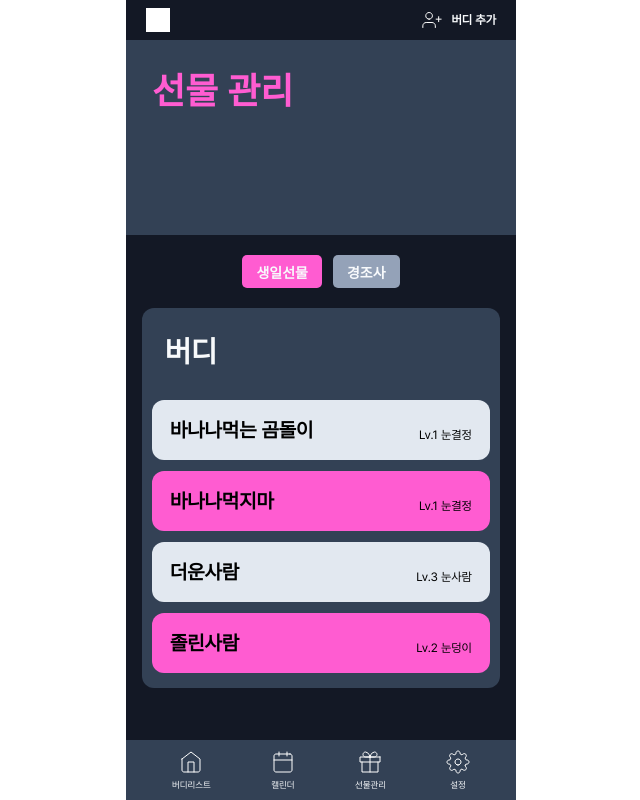
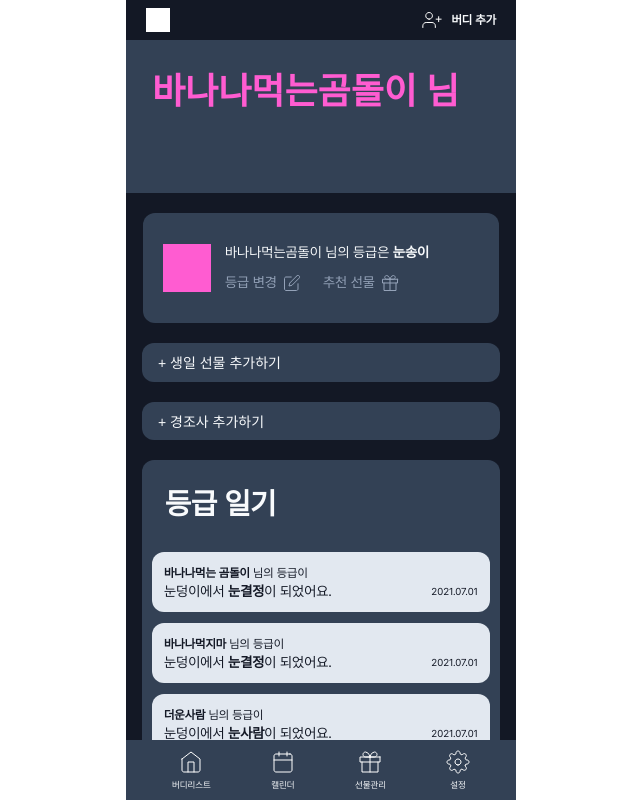
Before and after one commit to UMC-TEAM-U/Front, a React (Create React App) app: page / in a window 1280 px wide. Shown: the whole page, without its empty margins (319-959 px from the left). Built offline with nearby package versions, Linux system fonts and the light colour scheme.

Commit message:
#24 Feat: 선물관리 버디 상세 페이지 구현

```diff
--- a/src/App.js
+++ b/src/App.js
@@ -3,6 +3,7 @@ import NavBar from './component/common/NavBar'
 import { GlobalStyles } from './styles/GlobalStyles'
 import Header from './component/common/Header'
 import Gift from './pages/gift/Gift'
+import GiftDetail from './pages/gift/GiftDetail'
 
 function App() {
     return (
@@ -10,7 +11,7 @@ function App() {
             <GlobalStyles />
             <Container>
                 <Header />
-                <Gift />
+                <GiftDetail />
 
                 <NavBar />
             </Container>
--- /dev/null
+++ b/src/component/common/DarkButton.js
@@ -0,0 +1,37 @@
+import React from 'react'
+import PropTypes from 'prop-types'
+import styled from 'styled-components'
+import { COLORS } from '../../styles/theme'
+
+function DarkButton({ text, color, onClick }) {
+    return (
+        <ButtonStyle color={color} onClick={onClick}>
+            <span>+ {text}</span>
+        </ButtonStyle>
+    )
+}
+
+DarkButton.propTypes = {
+    text: PropTypes.string.isRequired,
+    color: PropTypes.string.isRequired,
+    onClick: PropTypes.func, // 클릭 이벤트 핸들러를 받을 수 있도록 prop 추가
+}
+
+export default DarkButton
+
+const ButtonStyle = styled.button`
+    width: 358px;
+    height: 50px;
+    border: none;
+    border-radius: 12px;
+    background-color: ${COLORS.darkgray};
+    text-align: left;
+
+    span {
+        color: ${COLORS.white};
+        font-size: 14px;
+        font-weight: 400;
+        line-height: normal;
+        padding: 14px 10px;
+    }
+`
--- /dev/null
+++ b/src/pages/gift/GiftDetail.jsx
@@ -0,0 +1,30 @@
+import styled from 'styled-components'
+import ListBox from '../../component/common/box/ListBox'
+import DarkButton from '../../component/common/DarkButton'
+import TitleBar from '../../component/home/TitleBar'
+import UserBanner from '../../component/home/UserBanner'
+import { COLORS } from '../../styles/theme'
+const GiftDetail = () => {
+    return (
+        <Container>
+            <TitleBar text="바나나먹는곰돌이 님" />
+            <UserBanner />
+            <DarkButton text="생일 선물 추가하기" />
+            <DarkButton text="경조사 추가하기" />
+            <ListBox type="등급 일기" />
+        </Container>
+    )
+}
+
+export default GiftDetail
+
+const Container = styled.div`
+    padding-top: 40px;
+    background-color: ${COLORS.black};
+    width: 100%;
+    height: 100vh;
+    align-items: center;
+    display: flex;
+    flex-direction: column;
+    gap: 20px;
+`
```
